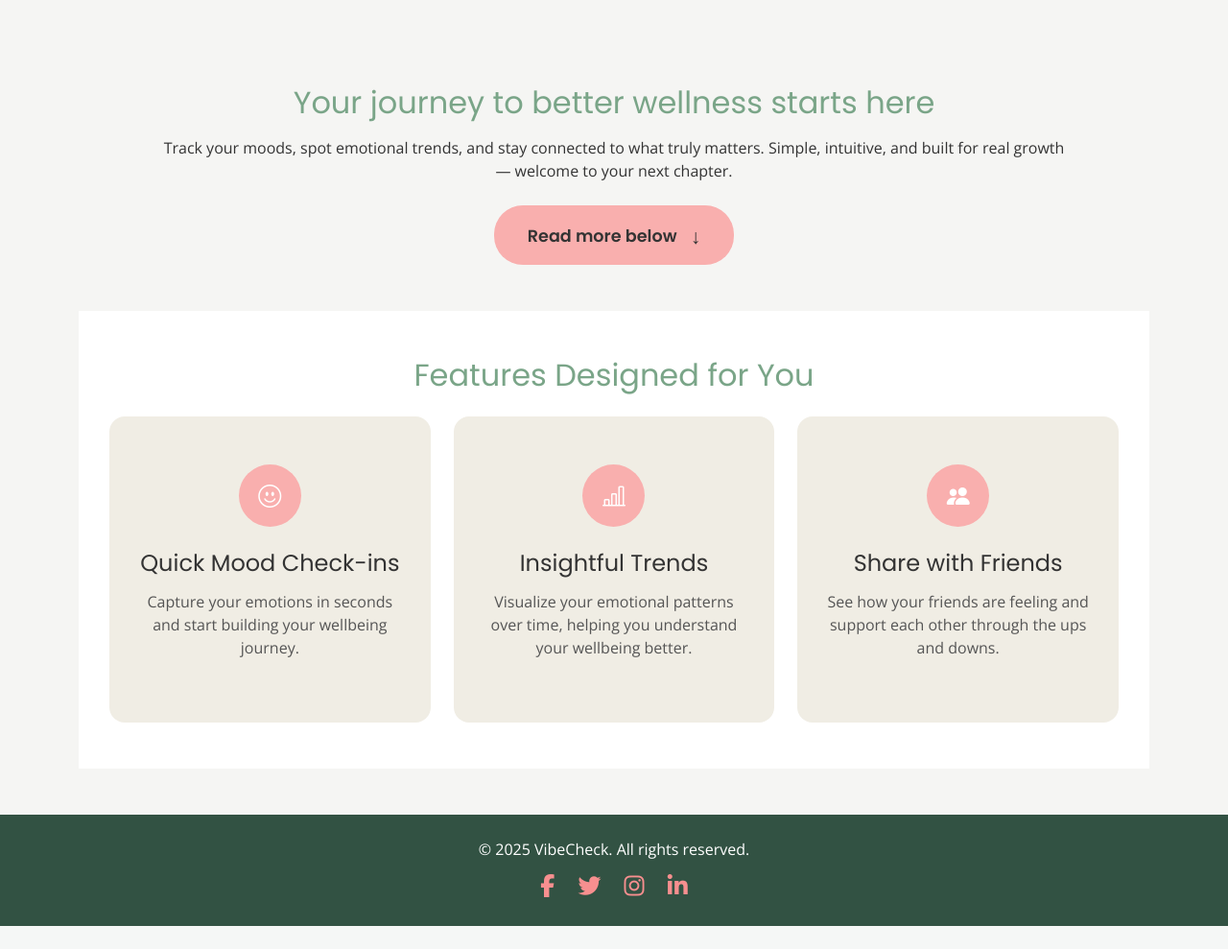
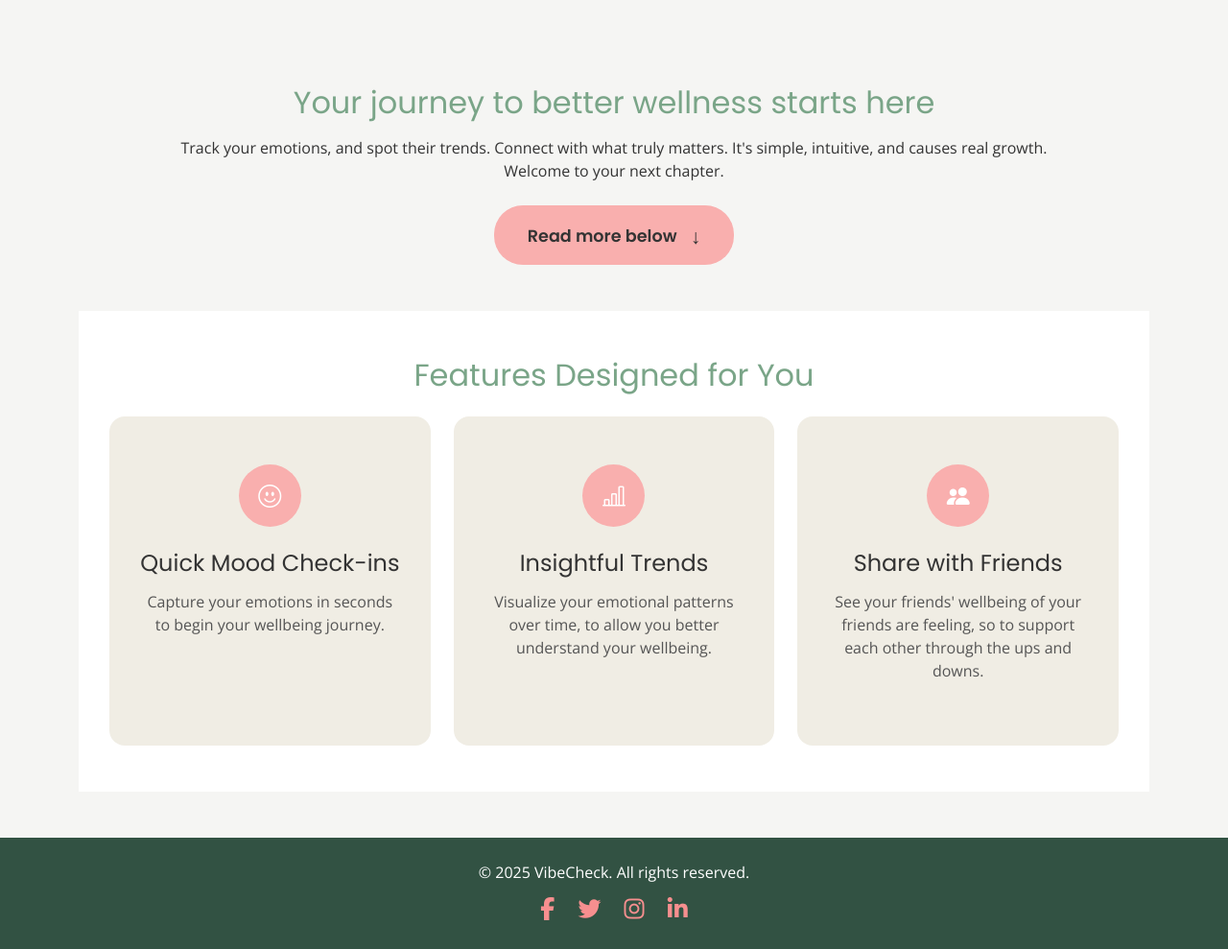
Before and after one commit to cybergemm/vibe_check, a Flask app: page / in a window 1280 px wide. Shown: the part 111-1100 px from the top of the page at 96% size. Before the commit the page ends 1076 px from the top, so only its background shows below. Run offline with Flask 2, Linux system fonts and the light colour scheme.

Commit message:
Updated 'intropage.html'.
Improved some of the text on the 'Intro' page.

```diff
--- a/app/templates/intropage.html
+++ b/app/templates/intropage.html
@@ -15,7 +15,7 @@
 <div class="main-content text-center py-5 px-3">
   <div class="container">
     <h2 class="mb-3">Your journey to better wellness starts here</h2>
-    <p class="mb-4">Track your moods, spot emotional trends, and stay connected to what truly matters. Simple, intuitive, and built for real growth — welcome to your next chapter.</p>
+    <p class="mb-4">Track your emotions, and spot their trends. Connect with what truly matters. It's simple, intuitive, and causes real growth. Welcome to your next chapter.</p>
     <a href="#features">
       <button class="cta-button">
         Read more below <span class="arrow">↓</span>
@@ -33,21 +33,21 @@
         <div class="feature-box h-100">
           <i class="bi bi-emoji-smile fs-4 feature-icon"></i>
           <div class="feature-title">Quick Mood Check-ins</div>
-          <p class="feature-description">Capture your emotions in seconds and start building your wellbeing journey.</p>
+          <p class="feature-description">Capture your emotions in seconds to begin your wellbeing journey.</p>
         </div>
       </div>
       <div class="col-sm-12 col-md-6 col-lg-4">
         <div class="feature-box h-100">
           <i class="bi bi-bar-chart-line fs-4 feature-icon"></i>
           <div class="feature-title">Insightful Trends</div>
-          <p class="feature-description">Visualize your emotional patterns over time, helping you understand your wellbeing better.</p>
+          <p class="feature-description">Visualize your emotional patterns over time, to allow you better understand your wellbeing.</p>
         </div>
       </div>
       <div class="col-sm-12 col-md-6 col-lg-4">
         <div class="feature-box h-100">
           <i class="bi bi-people-fill fs-4 feature-icon"></i>
           <div class="feature-title">Share with Friends</div>
-          <p class="feature-description">See how your friends are feeling and support each other through the ups and downs.</p>
+          <p class="feature-description">See your friends' wellbeing of your friends are feeling, so to support each other through the ups and downs.</p>
         </div>
       </div>
     </div>
```
